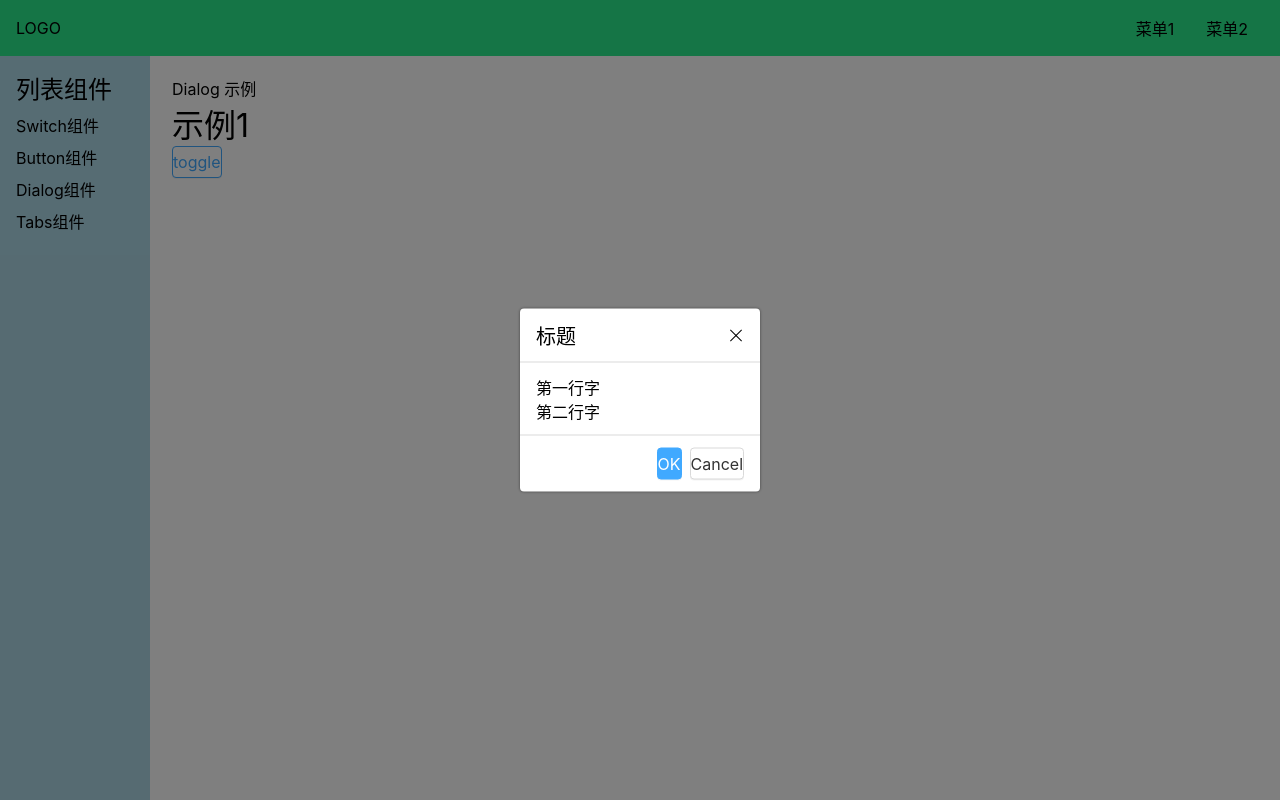
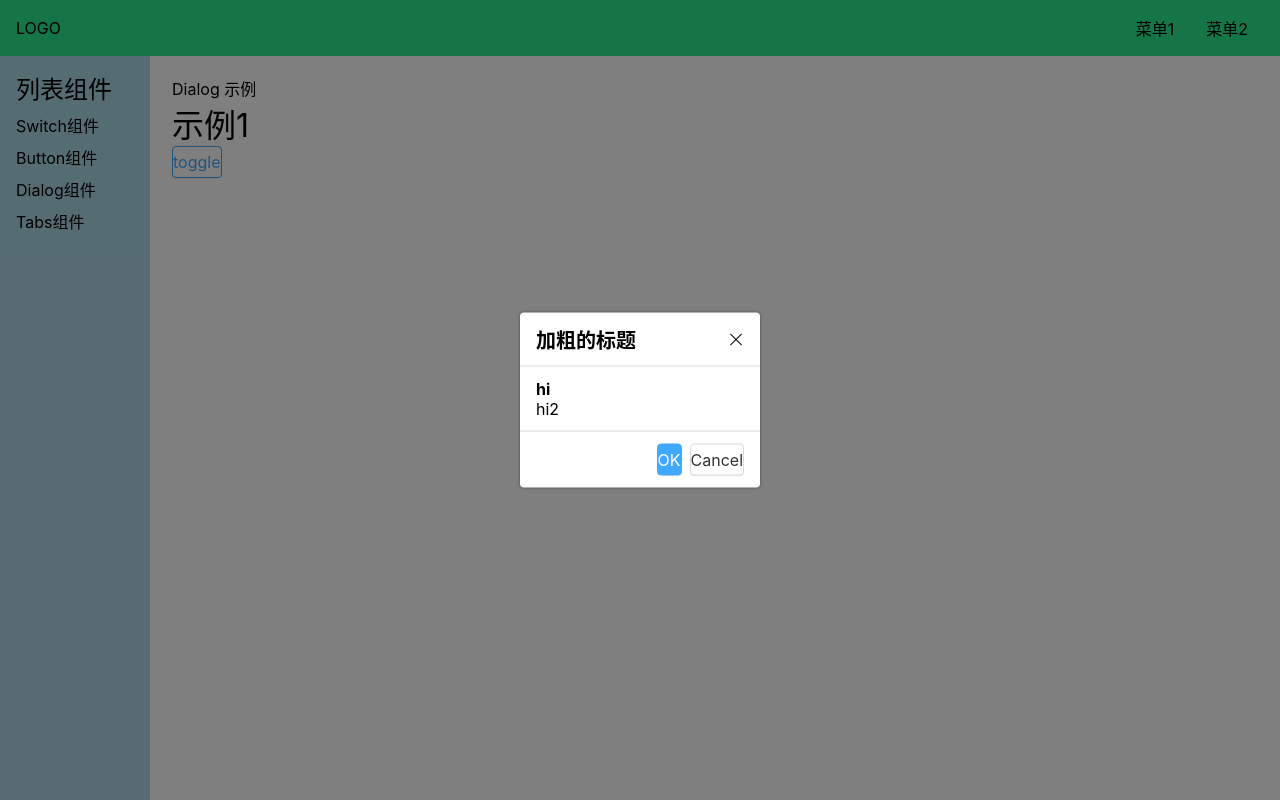
Before and after one commit to atlfsj/vue3-gulu-aurora-ui-source, a Vue app: page /#/doc/dialog in a window 1280 px wide. Both pictures are taken after a click on the button "toggle". Built offline with nearby package versions, Linux system fonts and the light colour scheme.

Commit message:
dialog 支持自定义 title 和 content

```diff
--- a/src/components/DialogDemo.vue
+++ b/src/components/DialogDemo.vue
@@ -2,7 +2,15 @@
 <div>Dialog 示例</div>
 <h1>示例1</h1>
 <Button @click="toggle">toggle</Button>
-<Dialog v-model:visible="x" :closeOnClickOverlay="true" :ok="f1" :cancel="f2"></Dialog>
+<Dialog v-model:visible="x" :closeOnClickOverlay="false" :ok="f1" :cancel="f2">
+  <template v-slot:content>
+    <strong>hi</strong>
+    <div>hi2</div>
+  </template>
+  <template v-slot:title>
+    <strong>加粗的标题</strong>
+  </template>
+</Dialog>
 </template>
 
 <script lang="ts">
--- a/src/lib/Dialog.vue
+++ b/src/lib/Dialog.vue
@@ -4,12 +4,11 @@
       <div class="gulu-dialog-wrapper">
         <div class="gulu-dialog">
           <header>
-            标题
+            <slot name="title"></slot>
             <span class="gulu-dialog-close" @click="close"></span>
           </header>
           <main>
-            <p>第一行字</p>
-            <p>第二行字</p>
+            <slot name="content"></slot>
           </main>
           <footer>
             <Button level="main" @click="ok">OK</Button>
```
